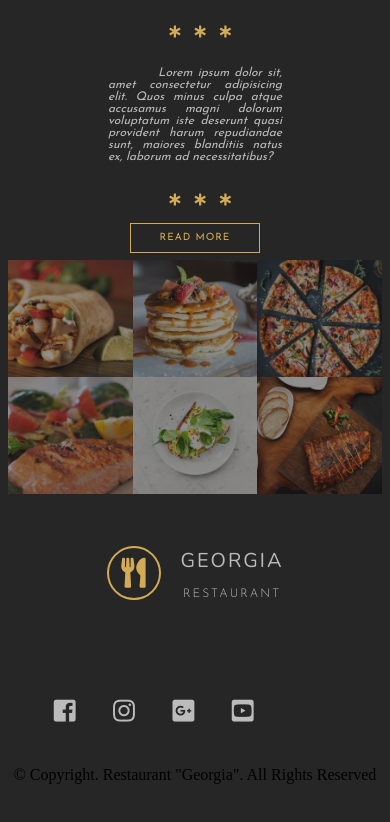
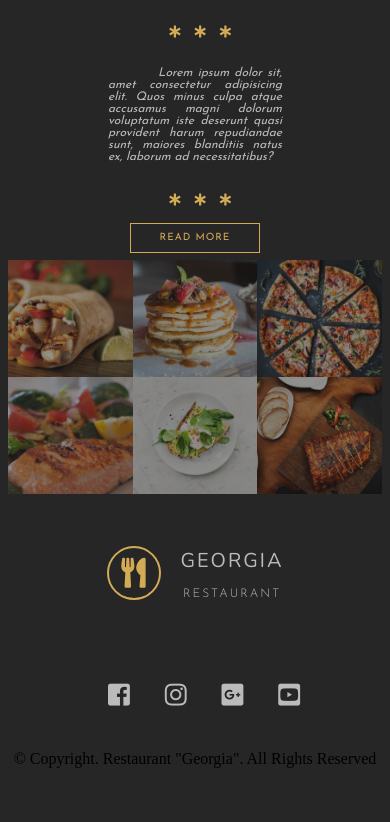
Before and after one commit to EvgeniyaGorina/sass_cafe_webpage, a website: page index.html in a window 390 px wide. Shown: the part 1183-2005 px from the top of the page. Drawn offline with nearby package versions, Linux system fonts and the light colour scheme.

Commit message:
Icons are fixed with 500px media

```diff
--- a/scss/_layout.scss
+++ b/scss/_layout.scss
@@ -315,8 +315,9 @@
   margin-bottom: 70px;
 
   @media (max-width: 500px) {
-    width: 200px;
-    margin-bottom: 40px;
+    margin: 0px 15% 40px;
+    width: 53%;
+    align-items: center;
   }
 
   &-item {
```
Also changed, not shown: scss/main.css, 1 other file.
